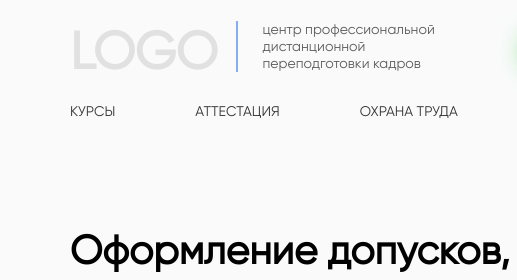
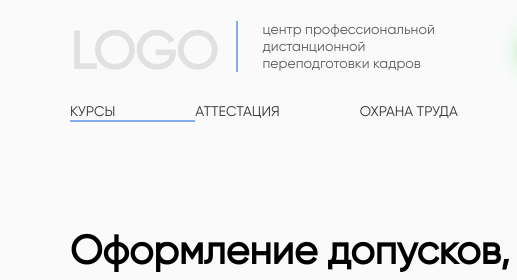
Before and after one commit to codememory1/template-1.github.io, a plain HTML site: page index.html in a window 1280 px wide. In both pictures the pointer is over the item "КУРСЫ". Shown: the top 280 px of the page, 0-517 px from the left. Drawn offline with nearby package versions, Linux system fonts and the light colour scheme.

Commit message:
menu hover

```diff
--- a/css/app.css
+++ b/css/app.css
@@ -199,6 +199,11 @@ a {
     text-transform: uppercase;
     padding-right: 80px;
     list-style-type: none;
+    transform: 0.2s border;
+}
+
+.menu__item:hover {
+    border-bottom: 2px solid var(--accent);
 }
 
 .menu__item a {
```
